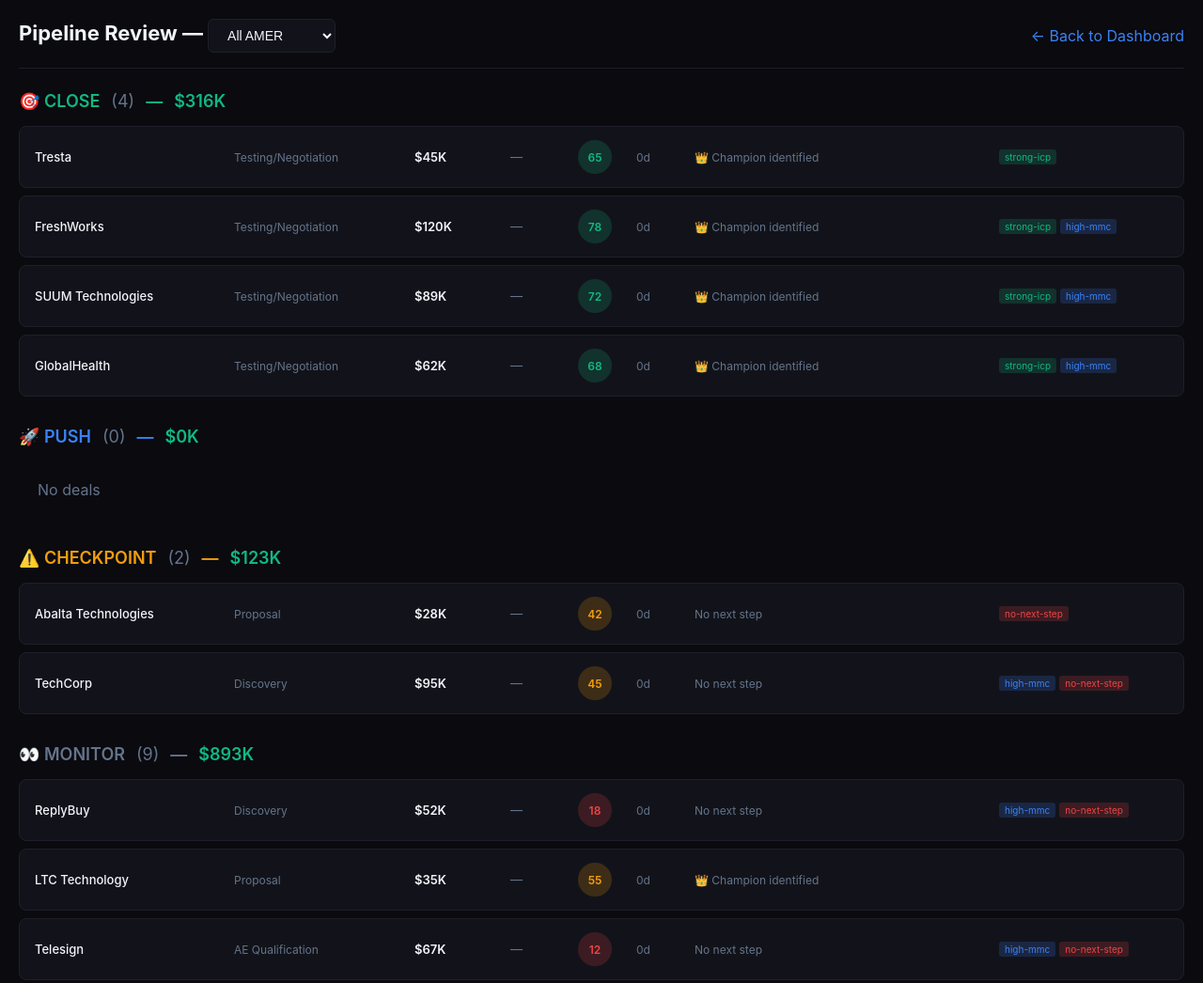
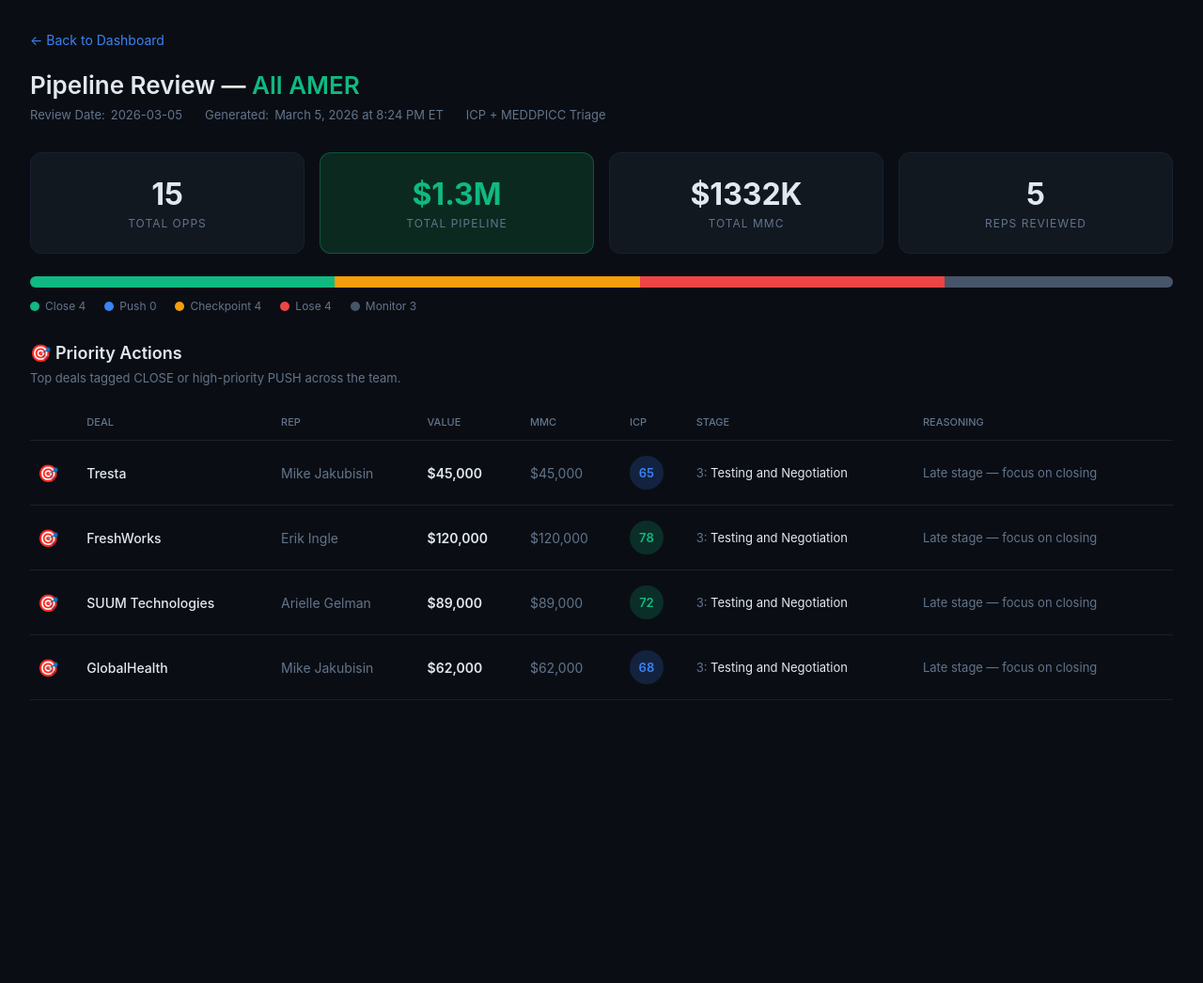
Before and after one commit to Joe700007/amer-leadership-dashboard, a plain HTML site: page static/pipeline-review.html in a window 1280 px wide. Shown: the top 1046 px of the page at 94% size. After the commit the page ends 800 px from the top, so only its background shows below. Drawn offline with Linux system fonts and the light colour scheme.

Commit message:
Redesign Pipeline Review to match DoberHound

```diff
--- a/static/pipeline-review.html
+++ b/static/pipeline-review.html
@@ -5,169 +5,219 @@
     <meta name="viewport" content="width=device-width, initial-scale=1.0">
     <title>Pipeline Review — AMER</title>
     <style>
-        :root { --bg:#0a0a0f; --card:#12131a; --border:#1e1f2a; --text:#f1f5f9; --muted:#64748b; --green:#10b981; --yellow:#f59e0b; --red:#ef4444; --blue:#3b82f6; }
+        :root { --bg:#0a0e14; --card:#111820; --card-hl:#0c2920; --border:#1a2030; --text:#e2e8f0; --muted:#64748b; --green:#10b981; --blue:#3b82f6; --yellow:#f59e0b; --red:#ef4444; --gray:#475569; }
         * { margin:0; padding:0; box-sizing:border-box; }
-        body { font-family:-apple-system,BlinkMacSystemFont,'Segoe UI',Roboto,sans-serif; background:var(--bg); color:var(--text); padding:20px; }
-        .header { display:flex; justify-content:space-between; align-items:center; margin-bottom:24px; padding-bottom:16px; border-bottom:1px solid var(--border); }
-        .header h1 { font-size:22px; }
-        .header a { color:var(--blue); text-decoration:none; }
-        .team-select { background:var(--card); border:1px solid var(--border); color:var(--text); padding:8px 16px; border-radius:6px; font-size:14px; }
-        .section { margin-bottom:32px; }
-        .section-header { display:flex; align-items:center; gap:12px; margin-bottom:16px; font-size:18px; font-weight:600; }
-        .section-header .count { color:var(--muted); font-weight:400; }
-        .section-header .value { color:var(--green); }
-        .deals { display:flex; flex-direction:column; gap:8px; }
-        .deal { display:grid; grid-template-columns:200px 180px 90px 60px 50px 50px 1fr 180px; gap:12px; align-items:center; background:var(--card); padding:14px 16px; border-radius:8px; border:1px solid var(--border); font-size:13px; }
-        .deal:hover { border-color:var(--blue); }
+        body { font-family:-apple-system,BlinkMacSystemFont,'Segoe UI',Roboto,sans-serif; background:var(--bg); color:var(--text); min-height:100vh; }
+        .container { max-width:1400px; margin:0 auto; padding:32px; }
+
+        .header h1 { font-size:26px; font-weight:600; margin-bottom:8px; }
+        .header h1 span { color:var(--green); }
+        .meta { display:flex; gap:24px; color:var(--muted); font-size:13px; margin-bottom:32px; }
+        .meta span { display:flex; align-items:center; gap:6px; }
+
+        .metrics { display:grid; grid-template-columns:repeat(4,1fr); gap:16px; margin-bottom:24px; }
+        .metric { background:var(--card); border:1px solid var(--border); border-radius:12px; padding:24px; text-align:center; }
+        .metric.highlight { background:var(--card-hl); border-color:#10b98150; }
+        .metric-value { font-size:32px; font-weight:700; margin-bottom:4px; }
+        .metric.highlight .metric-value { color:var(--green); }
+        .metric-label { font-size:12px; color:var(--muted); text-transform:uppercase; letter-spacing:1px; }
+
+        .progress-bar { display:flex; height:12px; border-radius:6px; overflow:hidden; margin-bottom:12px; }
+        .progress-bar div { height:100%; }
+        .progress-close { background:var(--green); }
+        .progress-push { background:var(--blue); }
+        .progress-checkpoint { background:var(--yellow); }
+        .progress-lose { background:var(--red); }
+        .progress-monitor { background:var(--gray); }
+
+        .legend { display:flex; gap:20px; font-size:12px; color:var(--muted); margin-bottom:32px; }
+        .legend span { display:flex; align-items:center; gap:6px; }
+        .legend-dot { width:10px; height:10px; border-radius:50%; }
+
+        .section-header { display:flex; align-items:center; gap:8px; font-size:18px; font-weight:600; margin-bottom:8px; }
+        .section-sub { color:var(--muted); font-size:13px; margin-bottom:20px; }
+
+        table { width:100%; border-collapse:collapse; }
+        th { text-align:left; font-size:11px; text-transform:uppercase; color:var(--muted); padding:12px 8px; border-bottom:1px solid var(--border); font-weight:500; }
+        td { padding:16px 8px; border-bottom:1px solid var(--border); font-size:14px; vertical-align:middle; }
+        tr:hover { background:#ffffff05; }
+
+        .deal-icon { font-size:18px; }
         .deal-name { font-weight:500; }
-        .deal-stage { color:var(--muted); font-size:12px; }
-        .deal-mrr { font-weight:600; }
-        .deal-upside { color:var(--muted); }
-        .deal-score { width:36px; height:36px; border-radius:50%; display:flex; align-items:center; justify-content:center; font-weight:600; font-size:12px; }
-        .score-high { background:#10b98130; color:var(--green); }
-        .score-med { background:#f59e0b30; color:var(--yellow); }
-        .score-low { background:#ef444430; color:var(--red); }
-        .deal-days { color:var(--muted); font-size:12px; }
-        .deal-next { color:var(--muted); font-size:12px; overflow:hidden; text-overflow:ellipsis; white-space:nowrap; }
-        .tags { display:flex; flex-wrap:wrap; gap:4px; }
-        .tag { padding:2px 6px; border-radius:3px; font-size:10px; }
-        .tag-stale { background:#ef444430; color:var(--red); }
-        .tag-stalled { background:#f59e0b30; color:var(--yellow); }
-        .tag-strong-icp { background:#10b98130; color:var(--green); }
-        .tag-high-mmc { background:#3b82f630; color:var(--blue); }
-        .tag-no-next-step { background:#ef444430; color:var(--red); }
-        .close-section .section-header { color:#10b981; }
-        .push-section .section-header { color:#3b82f6; }
-        .checkpoint-section .section-header { color:#f59e0b; }
-        .monitor-section .section-header { color:#64748b; }
+        .rep-name { color:var(--muted); }
+        .value { font-weight:600; }
+        .mmc { color:var(--muted); }
+
+        .icp-score { width:36px; height:36px; border-radius:50%; display:flex; align-items:center; justify-content:center; font-weight:600; font-size:13px; }
+        .icp-high { background:#10b98130; color:var(--green); }
+        .icp-med { background:#3b82f630; color:var(--blue); }
+        .icp-low { background:#f59e0b30; color:var(--yellow); }
+        .icp-poor { background:#ef444430; color:var(--red); }
+
+        .stage { font-size:13px; }
+        .stage-num { color:var(--muted); }
+        .reasoning { color:var(--muted); font-size:13px; max-width:300px; }
+
+        .back-link { display:inline-block; margin-bottom:24px; color:var(--blue); text-decoration:none; font-size:14px; }
     </style>
 </head>
 <body>
-    <div class="header">
-        <h1>Pipeline Review — <select class="team-select" id="team-select" onchange="loadTeam()">
-            <option value="all">All AMER</option>
-            <option value="zulu">Team Zulu</option>
-            <option value="foxtrot">Team Foxtrot</option>
-            <option value="alpha">Team Alpha</option>
-        </select></h1>
-        <a href="/">← Back to Dashboard</a>
+    <div class="container">
+        <a href="/" class="back-link">← Back to Dashboard</a>
+
+        <div class="header">
+            <h1>Pipeline Review — <span id="team-name">All AMER</span></h1>
+            <div class="meta">
+                <span>Review Date: <span id="review-date">2026-03-05</span></span>
+                <span>Generated: <span id="gen-time"></span></span>
+                <span>ICP + MEDDPICC Triage</span>
+            </div>
+        </div>
+
+        <div class="metrics">
+            <div class="metric">
+                <div class="metric-value" id="total-opps">0</div>
+                <div class="metric-label">Total Opps</div>
+            </div>
+            <div class="metric highlight">
+                <div class="metric-value" id="total-pipeline">$0</div>
+                <div class="metric-label">Total Pipeline</div>
+            </div>
+            <div class="metric">
+                <div class="metric-value" id="total-mmc">$0</div>
+                <div class="metric-label">Total MMC</div>
+            </div>
+            <div class="metric">
+                <div class="metric-value" id="reps-count">0</div>
+                <div class="metric-label">Reps Reviewed</div>
+            </div>
+        </div>
+
+        <div class="progress-bar" id="progress-bar"></div>
+        <div class="legend" id="legend"></div>
+
+        <div class="section-header">🎯 Priority Actions</div>
+        <div class="section-sub">Top deals tagged CLOSE or high-priority PUSH across the team.</div>
+
+        <table>
+            <thead>
+                <tr>
+                    <th></th>
+                    <th>Deal</th>
+                    <th>Rep</th>
+                    <th>Value</th>
+                    <th>MMC</th>
+                    <th>ICP</th>
+                    <th>Stage</th>
+                    <th>Reasoning</th>
+                </tr>
+            </thead>
+            <tbody id="deals-table"></tbody>
+        </table>
     </div>
 
-    <section class="section close-section">
-        <div class="section-header">🎯 CLOSE <span class="count" id="close-count">(0)</span> — <span class="value" id="close-value">$0</span></div>
-        <div class="deals" id="close-deals"></div>
-    </section>
-
-    <section class="section push-section">
-        <div class="section-header">🚀 PUSH <span class="count" id="push-count">(0)</span> — <span class="value" id="push-value">$0</span></div>
-        <div class="deals" id="push-deals"></div>
-    </section>
-
-    <section class="section checkpoint-section">
-        <div class="section-header">⚠️ CHECKPOINT <span class="count" id="checkpoint-count">(0)</span> — <span class="value" id="checkpoint-value">$0</span></div>
-        <div class="deals" id="checkpoint-deals"></div>
-    </section>
-
-    <section class="section monitor-section">
-        <div class="section-header">👀 MONITOR <span class="count" id="monitor-count">(0)</span> — <span class="value" id="monitor-value">$0</span></div>
-        <div class="deals" id="monitor-deals"></div>
-    </section>
-
     <script>
-        let data = null;
-
         async function load() {
             const res = await fetch('data.json');
-            data = await res.json();
-            render();
+            const data = await res.json();
+            render(data);
         }
 
-        function categorizeDeal(d) {
-            // CLOSE: Stage 3+ and score >= 50
-            if (d.stage && d.stage.includes('Testing') && d.meddic_score >= 50) return 'close';
-            // PUSH: Stage 1-2 and score >= 60
+        function render(data) {
+            const now = new Date();
+            document.getElementById('review-date').textContent = now.toISOString().split('T')[0];
+            document.getElementById('gen-time').textContent = now.toLocaleString('en-US', {month:'long',day:'numeric',year:'numeric',hour:'numeric',minute:'2-digit',hour12:true}) + ' ET';
+
+            let deals = [];
+            Object.values(data.priority_queues).forEach(q => deals.push(...q.deals));
+
+            const total = deals.length;
+            const pipeline = deals.reduce((a,d) => a + (d.amount||0), 0);
+            const reps = [...new Set(deals.map(d => d.owner))].length;
+
+            document.getElementById('total-opps').textContent = total;
+            document.getElementById('total-pipeline').textContent = '$' + (pipeline/1000000).toFixed(1) + 'M';
+            document.getElementById('total-mmc').textContent = '$' + (pipeline/1000).toFixed(0) + 'K';
+            document.getElementById('reps-count').textContent = reps;
+
+            // Categorize
+            const cats = {close:[], push:[], checkpoint:[], lose:[], monitor:[]};
+            deals.forEach(d => {
+                const cat = categorize(d);
+                cats[cat].push(d);
+            });
+
+            // Progress bar
+            const pct = cat => (cats[cat].length / total * 100).toFixed(1);
+            document.getElementById('progress-bar').innerHTML = `
+                <div class="progress-close" style="width:${pct('close')}%"></div>
+                <div class="progress-push" style="width:${pct('push')}%"></div>
+                <div class="progress-checkpoint" style="width:${pct('checkpoint')}%"></div>
+                <div class="progress-lose" style="width:${pct('lose')}%"></div>
+                <div class="progress-monitor" style="width:${pct('monitor')}%"></div>
+            `;
+            document.getElementById('legend').innerHTML = `
+                <span><div class="legend-dot" style="background:var(--green)"></div>Close ${cats.close.length}</span>
+                <span><div class="legend-dot" style="background:var(--blue)"></div>Push ${cats.push.length}</span>
+                <span><div class="legend-dot" style="background:var(--yellow)"></div>Checkpoint ${cats.checkpoint.length}</span>
+                <span><div class="legend-dot" style="background:var(--red)"></div>Lose ${cats.lose.length}</span>
+                <span><div class="legend-dot" style="background:var(--gray)"></div>Monitor ${cats.monitor.length}</span>
+            `;
+
+            // Priority table - top deals from close + push
+            const priority = [...cats.close, ...cats.push].slice(0, 15);
+            document.getElementById('deals-table').innerHTML = priority.map(d => {
+                const icon = cats.close.includes(d) ? '🎯' : '🚀';
+                const icpClass = d.meddic_score >= 70 ? 'icp-high' : d.meddic_score >= 50 ? 'icp-med' : d.meddic_score >= 35 ? 'icp-low' : 'icp-poor';
+                const reasoning = getReasoning(d);
+                return `<tr>
+                    <td class="deal-icon">${icon}</td>
+                    <td class="deal-name">${d.name.split(':')[0]}</td>
+                    <td class="rep-name">${d.owner || '-'}</td>
+                    <td class="value">$${(d.amount/1000).toFixed(0)},000</td>
+                    <td class="mmc">${d.has_champion ? '$'+(d.amount/1000).toFixed(0)+',000' : '—'}</td>
+                    <td><div class="icp-score ${icpClass}">${Math.round(d.meddic_score)}</div></td>
+                    <td class="stage"><span class="stage-num">${getStageNum(d.stage)}:</span> ${getStageShort(d.stage)}</td>
+                    <td class="reasoning">${reasoning}</td>
+                </tr>`;
+            }).join('');
+        }
+
+        function categorize(d) {
+            if (d.stage?.includes('Testing') && d.meddic_score >= 50) return 'close';
             if (d.meddic_score >= 60) return 'push';
-            // CHECKPOINT: Stale (>180 days) or low score
-            const days = Math.floor((Date.now() - new Date(d.close_date).getTime()) / 86400000);
-            if (d.meddic_score < 50 && d.meddic_score >= 40) return 'checkpoint';
-            // MONITOR: Everything else
+            if (d.meddic_score < 30) return 'lose';
+            if (d.meddic_score < 50) return 'checkpoint';
             return 'monitor';
         }
 
-        function getTags(d) {
-            const tags = [];
-            const days = getDaysInPipeline(d);
-            if (days > 180) tags.push('stale');
-            if (d.meddic_score >= 60) tags.push('strong-icp');
-            if (d.amount >= 50000) tags.push('high-mmc');
-            if (!d.has_champion) tags.push('no-next-step');
-            return tags;
+        function getStageNum(s) {
+            if (!s) return '0';
+            if (s.includes('Qualification')) return '0';
+            if (s.includes('Discovery')) return '1';
+            if (s.includes('Proposal')) return '2';
+            if (s.includes('Testing')) return '3';
+            if (s.includes('Ramp')) return '4';
+            return '0';
         }
 
-        function getDaysInPipeline(d) {
-            if (!d.created_date) return 0;
-            return Math.floor((Date.now() - new Date(d.created_date).getTime()) / 86400000);
+        function getStageShort(s) {
+            if (!s) return 'Unknown';
+            if (s.includes('Testing')) return 'Testing and Negotiation';
+            if (s.includes('Proposal')) return 'Proposal and Quoting';
+            if (s.includes('Discovery')) return 'Discovery & Scoping';
+            if (s.includes('Qualification')) return 'AE Qualification';
+            return s;
         }
 
-        function getScoreClass(s) {
-            if (s >= 60) return 'score-high';
-            if (s >= 40) return 'score-med';
-            return 'score-low';
+        function getReasoning(d) {
+            if (d.stage?.includes('Testing') && d.meddic_score >= 60) return 'Late stage — focus on closing';
+            if (d.meddic_score >= 70) return `ICP score ${Math.round(d.meddic_score)}/100 — strong fit, worth investing time`;
+            if (d.has_champion) return `$${(d.amount/1000).toFixed(0)}K MMC — high quota impact if closed`;
+            if (d.meddic_score < 40) return 'Stalled indicator — needs attention';
+            return 'Review next steps';
         }
 
-        function fmt(n) { return '$' + (n/1000).toFixed(0) + 'K'; }
-
-        function renderDeal(d) {
-            const tags = getTags(d);
-            const days = getDaysInPipeline(d);
-            return `
-                <div class="deal">
-                    <div class="deal-name">${d.name.split(':')[0]}</div>
-                    <div class="deal-stage">${d.stage}</div>
-                    <div class="deal-mrr">${fmt(d.amount)}</div>
-                    <div class="deal-upside">—</div>
-                    <div class="deal-score ${getScoreClass(d.meddic_score)}">${Math.round(d.meddic_score)}</div>
-                    <div class="deal-days">${days}d</div>
-                    <div class="deal-next">${d.has_champion ? '👑 Champion identified' : 'No next step'}</div>
-                    <div class="tags">${tags.map(t => `<span class="tag tag-${t}">${t}</span>`).join('')}</div>
-                </div>
-            `;
-        }
-
-        function render() {
-            const team = document.getElementById('team-select').value;
-            let deals = [];
-            Object.values(data.priority_queues).forEach(q => deals.push(...q.deals));
-
-            if (team !== 'all') {
-                deals = deals.filter(d => d.team.toLowerCase() === team);
-            }
-
-            const close = deals.filter(d => categorizeDeal(d) === 'close');
-            const push = deals.filter(d => categorizeDeal(d) === 'push');
-            const checkpoint = deals.filter(d => categorizeDeal(d) === 'checkpoint');
-            const monitor = deals.filter(d => categorizeDeal(d) === 'monitor');
-
-            const sum = arr => arr.reduce((a, d) => a + (d.amount || 0), 0);
-
-            document.getElementById('close-count').textContent = `(${close.length})`;
-            document.getElementById('close-value').textContent = fmt(sum(close));
-            document.getElementById('close-deals').innerHTML = close.map(renderDeal).join('') || '<div style="color:#64748b;padding:20px">No deals</div>';
-
-            document.getElementById('push-count').textContent = `(${push.length})`;
-            document.getElementById('push-value').textContent = fmt(sum(push));
-            document.getElementById('push-deals').innerHTML = push.map(renderDeal).join('') || '<div style="color:#64748b;padding:20px">No deals</div>';
-
-            document.getElementById('checkpoint-count').textContent = `(${checkpoint.length})`;
-            document.getElementById('checkpoint-value').textContent = fmt(sum(checkpoint));
-            document.getElementById('checkpoint-deals').innerHTML = checkpoint.map(renderDeal).join('') || '<div style="color:#64748b;padding:20px">No deals</div>';
-
-            document.getElementById('monitor-count').textContent = `(${monitor.length})`;
-            document.getElementById('monitor-value').textContent = fmt(sum(monitor));
-            document.getElementById('monitor-deals').innerHTML = monitor.map(renderDeal).join('') || '<div style="color:#64748b;padding:20px">No deals</div>';
-        }
-
-        function loadTeam() { render(); }
         load();
     </script>
 </body>
```
